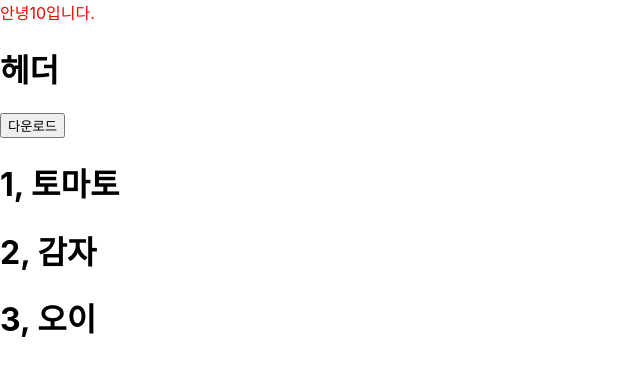
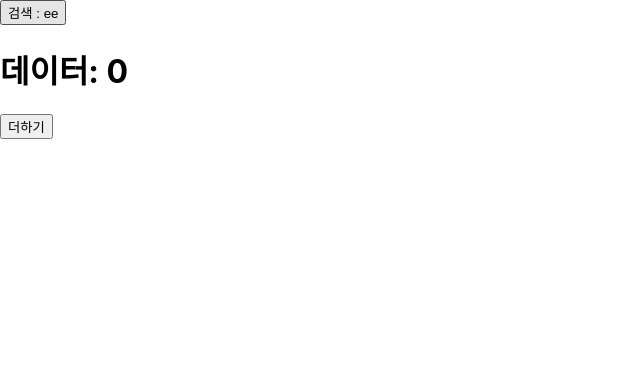
Before and after one commit to weather1212/NO_TITLE, a React (Create React App) app in the folder MavenNo/src/main/test-app/: page / in a window 1280 px wide. Shown: the top 376 px of the page, without its empty margins (0-640 px from the left). Built offline with nearby package versions, Linux system fonts and the light colour scheme.

Commit message:
2023.02.23 - react useEffect 기본 문법

```diff
--- a/MavenNo/src/main/test-app/src/App.js
+++ b/MavenNo/src/main/test-app/src/App.js
@@ -1,4 +1,4 @@
-import React, { useState } from 'react';
+import React, { useCallback, useEffect, useState } from 'react';
 
 // import {
 //     BrowserRouter as Router,
@@ -19,46 +19,47 @@ import React, { useState } from 'react';
 //    - 라이브러리 사용(bootstrap, component-styled)
 
 export default function App() {
-    let a = 10;
-    const b = 20;
-    const mystyle = {
-        color: 'red',
+    let keyword = {
+        id: 1,
+        name: 'ee',
     };
-    console.log('App 실행');
 
-    let sample = [
-        { id: 1, name: '토마토' },
-        { id: 2, name: '감자' },
-        { id: 3, name: '오이' },
-    ];
+    const [data, setData] = useState(0);
+    const [search, setSearch] = useState(keyword);
 
-    const [users, setUsers] = useState(sample); //레퍼런스가 변경되어야 감지(레퍼런스가 동일하면 값이 변경되어도 동작X)
-    // let number = 4;
-    const [number, setNumber] = useState(users.length + 1);
+    console.log('search', search);
+    console.log('keyword', keyword);
+
+    // useEffect 실행시점:
+    // 1. App() 함수가 최초 실행될 때 (마운트될 때)
+    // 2. 두번째 인자인 dependencyList에 등록된 상태변수가 변경될 때
+    // (** useState와 다르게 레퍼런스 말고 데이터만 변경되어도 실행되는 듯 하다, 좀 더 찾아봐야할 듯)
+    useEffect(() => {
+        console.log('useEffect 실행됨');
+        download();
+    }, []);
 
     const download = () => {
-        console.log('sample', sample);
-        console.log('users', users);
+        // const downloadData = 5;
 
-        setUsers([...users, { id: number, name: '상추' }]);
-        // number += 1;
-        setNumber(number + 1);
+        // setData(downloadData);
+
+        keyword.name = '키워드'; // 데이터는 변경되었지만 레퍼런스가 동일해 useState감지x
+        // keyword = { id: 1, name: '키워드' }; // 새로운 객체가 할당되면서 레퍼런스가 변경되어 useState 감지o
+        setSearch(keyword);
     };
 
     return (
         <>
-            <div style={mystyle}>
-                안녕{a === 10 ? '10입니다.' : '10이 아닙니다.'}
-            </div>
-            <h1>헤더{b === 10 && '20입니다.'}</h1>
-            <button onClick={download}>다운로드</button>
-            {users.map((user) => {
-                return (
-                    <h1>
-                        {user.id}, {user.name}
-                    </h1>
-                );
-            })}
+            <button onClick={download}>검색 : {search.name}</button>
+            <h1>데이터: {data}</h1>
+            <button
+                onClick={() => {
+                    setData(data + 1);
+                }}
+            >
+                더하기
+            </button>
         </>
     );
 }
```
